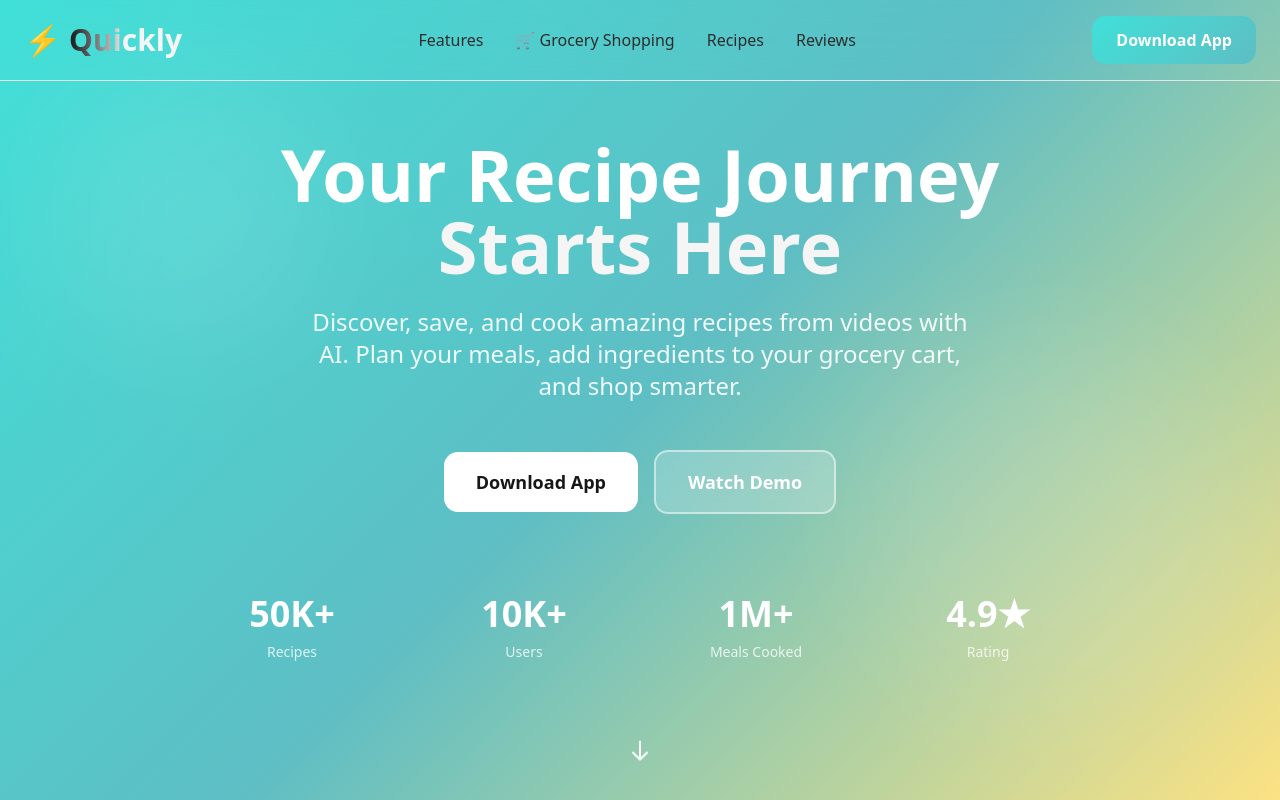
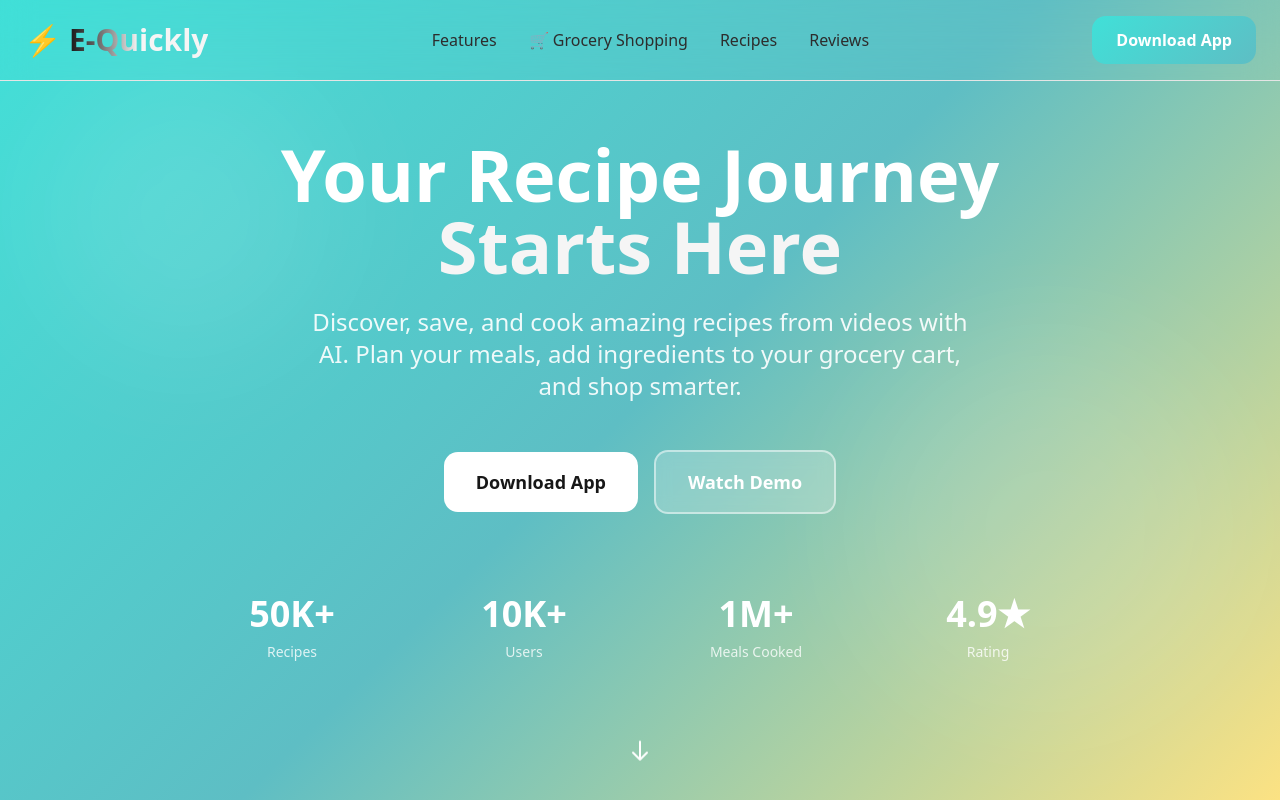
Before and after one commit to Food-Tech-AI/Quickly-front-web, a Next.js app: page / in a window 1280 px wide. Shown: the top 800 px of the page. Built offline with nearby package versions, Linux system fonts and the light colour scheme.

Commit message:
fix logo

```diff
--- a/app/components/Navbar.tsx
+++ b/app/components/Navbar.tsx
@@ -13,7 +13,7 @@ export default function Navbar() {
           <div className="flex items-center gap-2 group cursor-pointer">
             <div className="text-3xl group-hover:rotate-12 transition-transform">⚡</div>
             <h1 className="text-3xl font-bold bg-gradient-to-r from-primary via-secondary to-accent bg-clip-text text-transparent group-hover:scale-105 transition-transform">
-              Quickly
+              E-Quickly
             </h1>
           </div>
 
--- a/app/layout.tsx
+++ b/app/layout.tsx
@@ -15,7 +15,7 @@ const geistMono = Geist_Mono({
 });
 
 export const metadata: Metadata = {
-  title: "Quickly",
+  title: "E-Quickly",
   description: "Transform video recipes into meals. Save recipes from cooking videos, plan your weekly meals, and add ingredients to your grocery cart to shop smarter.",
   keywords: "recipes, cooking, food, videos, cooking videos, AI, meal planning, grocery shopping, shopping cart, ingredients",
   icons: {
```
Also changed, not shown: app/privacy/page.tsx (line endings or trailing spaces).
